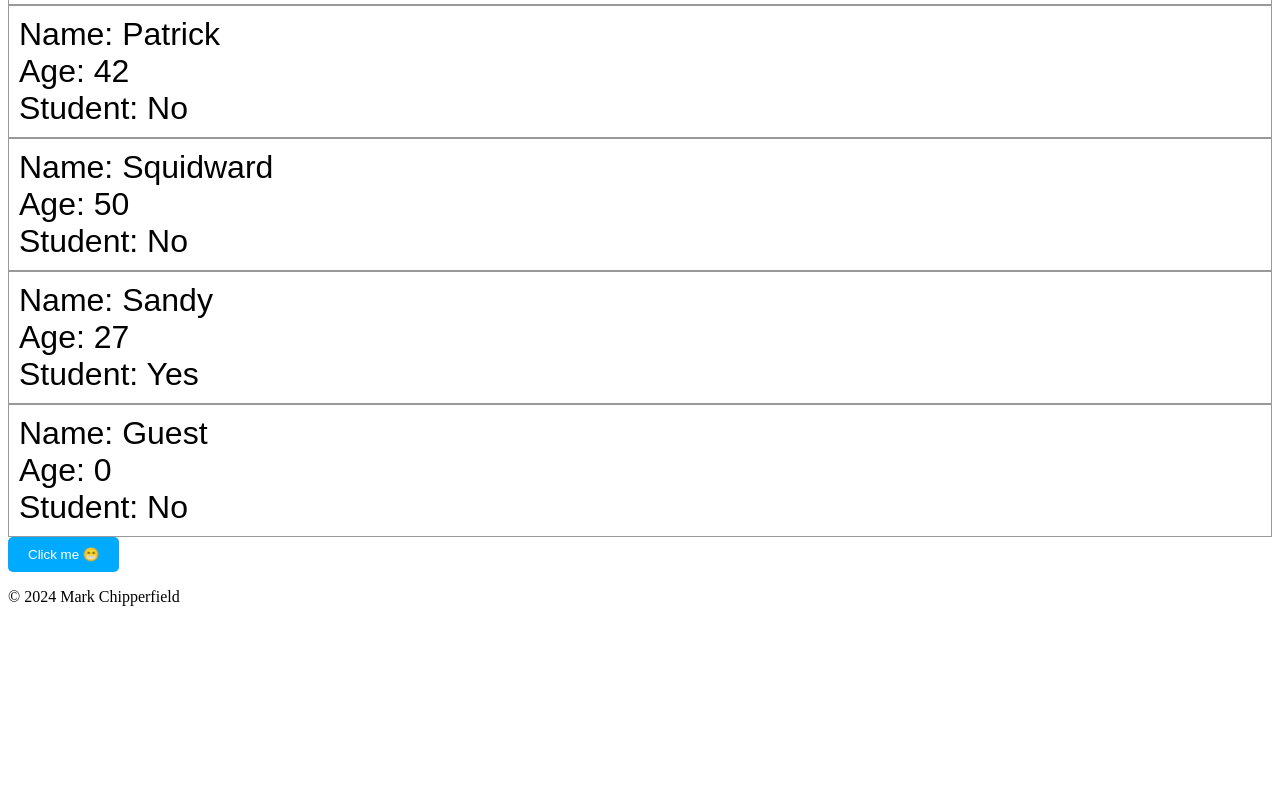
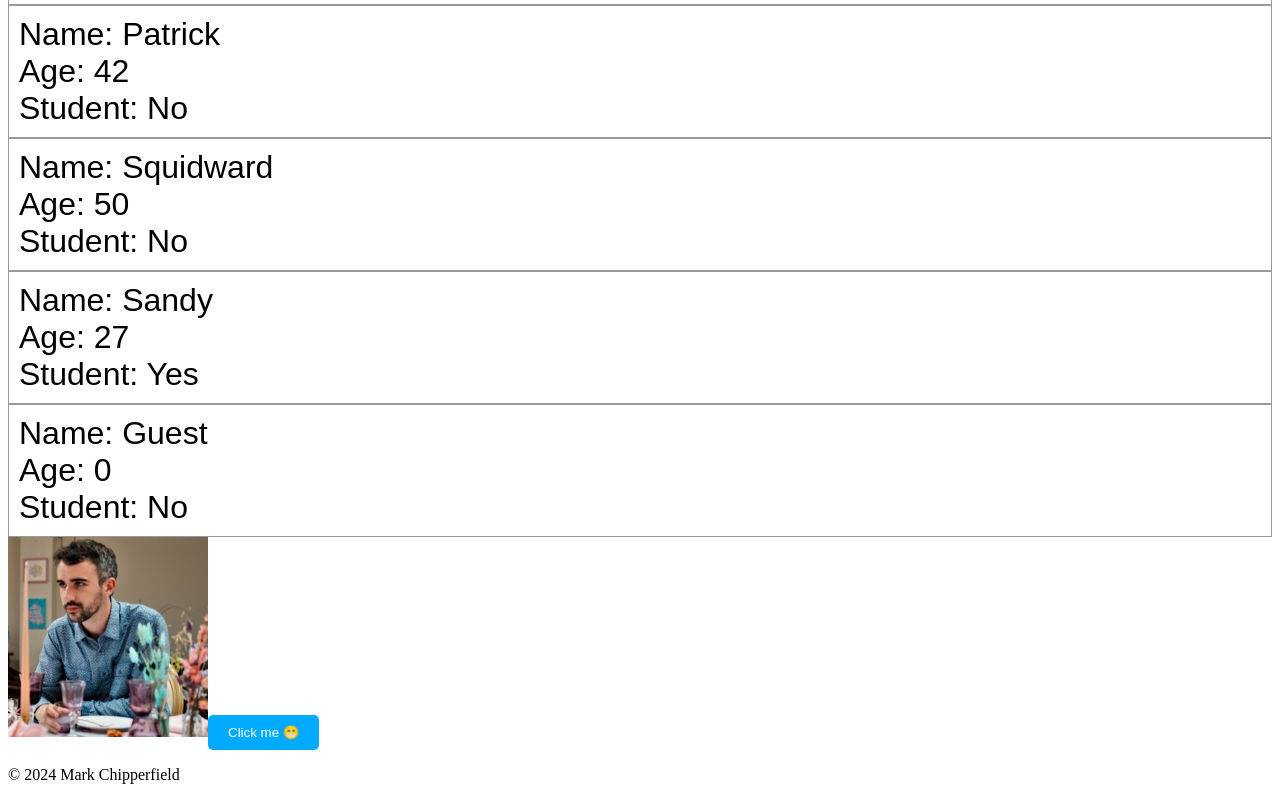
Before and after one commit to MarkChips/React-bro-code-tutorial, a React (Vite) app in the folder my-react-app/: page / in a window 1280 px wide. Shown: the part 1317-2117 px from the top of the page. Before the commit the page ends 1939 px from the top, so only its background shows below. Built offline with nearby package versions, Linux system fonts and the light colour scheme.

Commit message:
feat: :sparkles: add ProfilePicture component that disappears when clicked on

```diff
--- a/my-react-app/src/App.jsx
+++ b/my-react-app/src/App.jsx
@@ -5,6 +5,7 @@
 import Student from "./Student.jsx";
 import UserGreeting from "./UserGreeting.jsx";
 import List from "./List.jsx";
+import ProfilePicture from "./ProfilePicture.jsx";
 
 function App() {
 
@@ -37,6 +38,7 @@
       <Student name="Squidward" age={50} isStudent={false} />
       <Student name="Sandy" age={27} isStudent={true} />
       <Student />
+      <ProfilePicture />
       <Button />
       <Footer />
     </>
--- /dev/null
+++ b/my-react-app/src/ProfilePicture.jsx
@@ -0,0 +1,11 @@
+
+function ProfilePicture() {
+
+    const imageUrl = './src/assets/react-profile-pic.jpg';
+
+    const handleClick = (e) => e.target.style.display = 'none';
+
+    return <img src={imageUrl} onClick={(e) => handleClick(e)} />
+}
+
+export default ProfilePicture;
```
